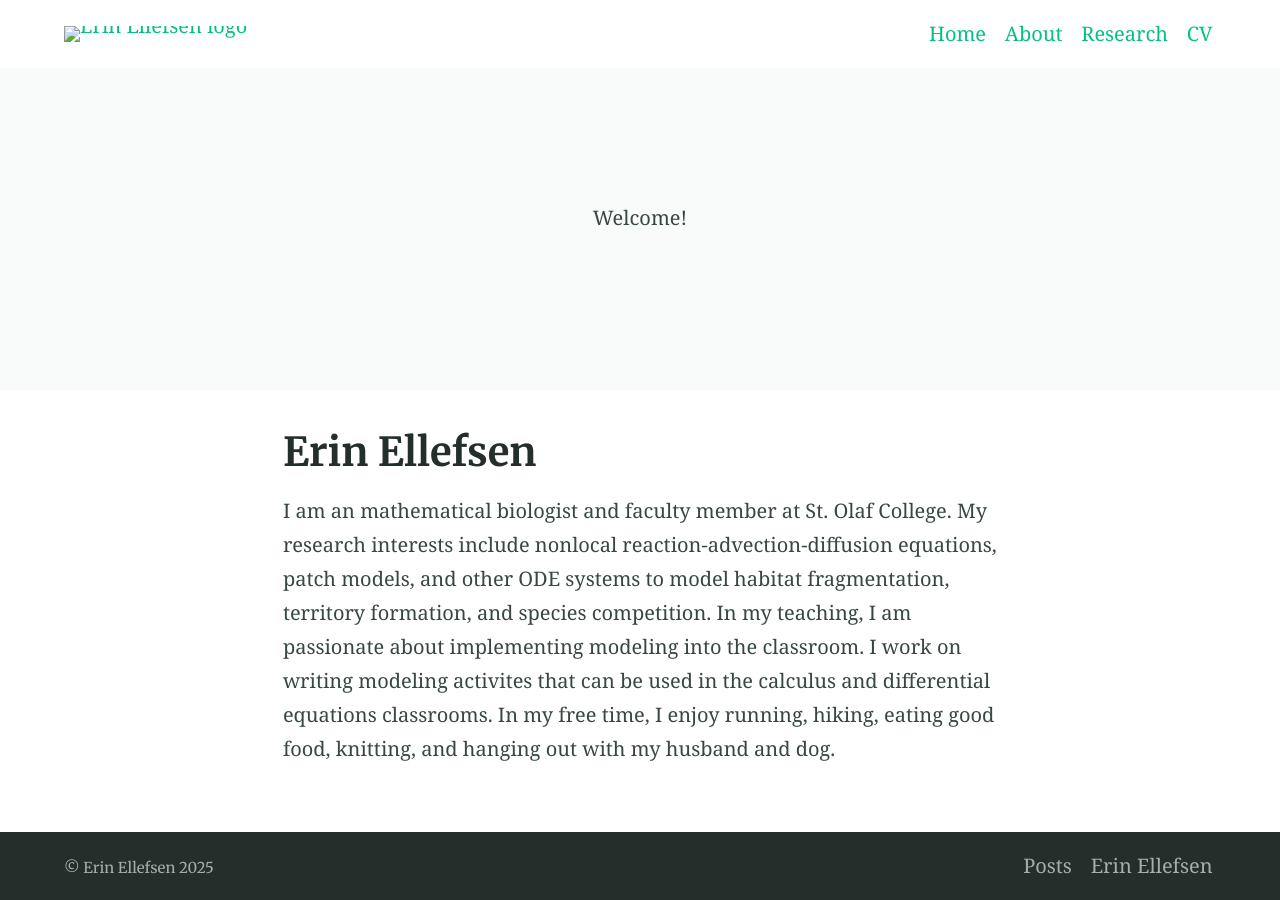
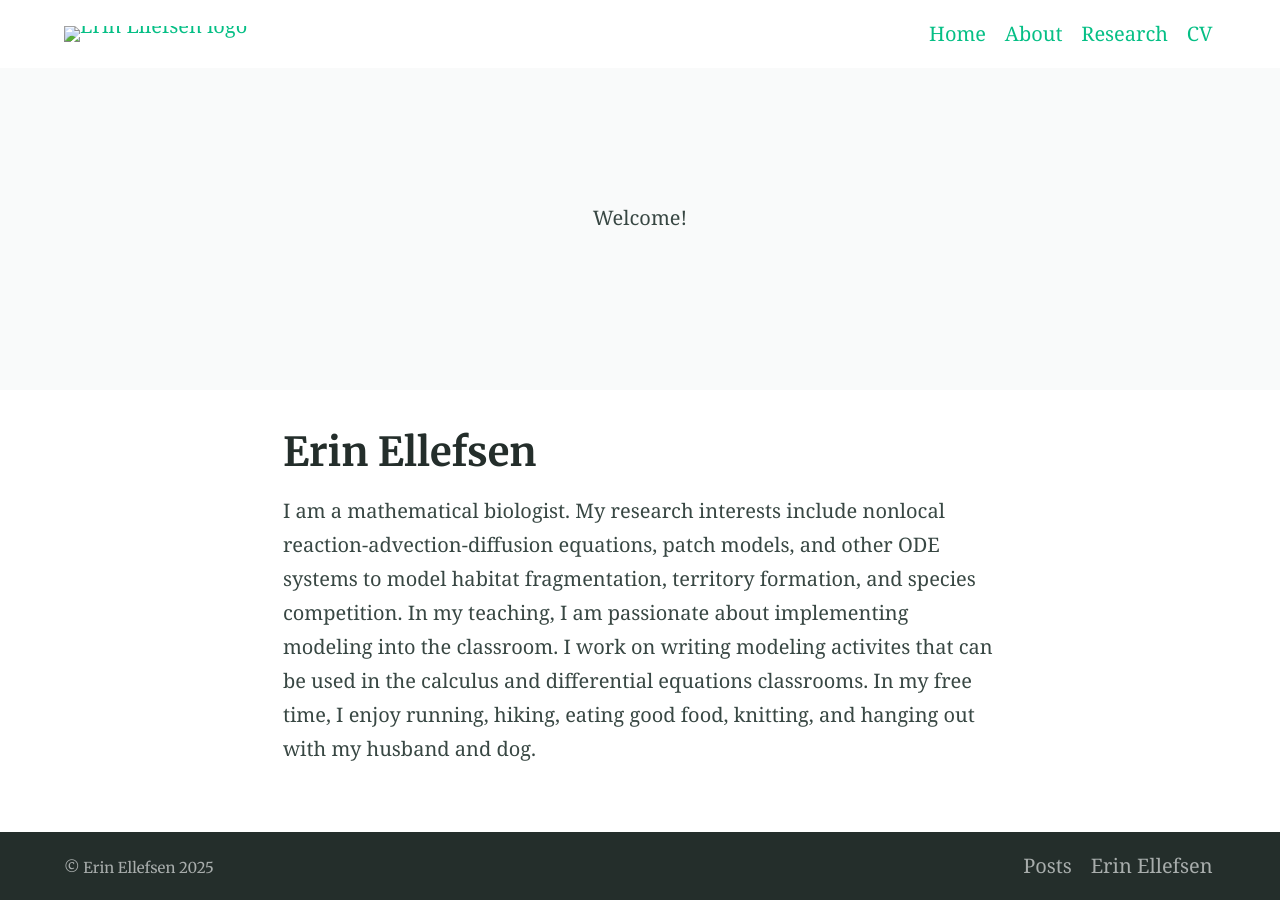
Before and after one commit to ellefer/eellefsen, a Jekyll site: the page built from index.md, in a window 1280 px wide. Built offline with Jekyll 4.4.1, drawn with Linux system fonts in a browser that asks for light colours.

Commit message:
edit home

```diff
--- a/index.md
+++ b/index.md
@@ -6,4 +6,4 @@ feature_image: "eellefsen/assets/logos/EE-crop.jpeg"
 excerpt: "hello"
 ---
 
-I am an mathematical biologist and faculty member at St. Olaf College. My research interests include nonlocal reaction-advection-diffusion equations, patch models, and other ODE systems to model habitat fragmentation, territory formation, and species competition. In my teaching, I am passionate about implementing modeling into the classroom. I work on writing modeling activites that can be used in the calculus and differential equations classrooms. In my free time, I enjoy running, hiking, eating good food, knitting, and hanging out with my husband and dog.
+I am a mathematical biologist. My research interests include nonlocal reaction-advection-diffusion equations, patch models, and other ODE systems to model habitat fragmentation, territory formation, and species competition. In my teaching, I am passionate about implementing modeling into the classroom. I work on writing modeling activites that can be used in the calculus and differential equations classrooms. In my free time, I enjoy running, hiking, eating good food, knitting, and hanging out with my husband and dog.
```
